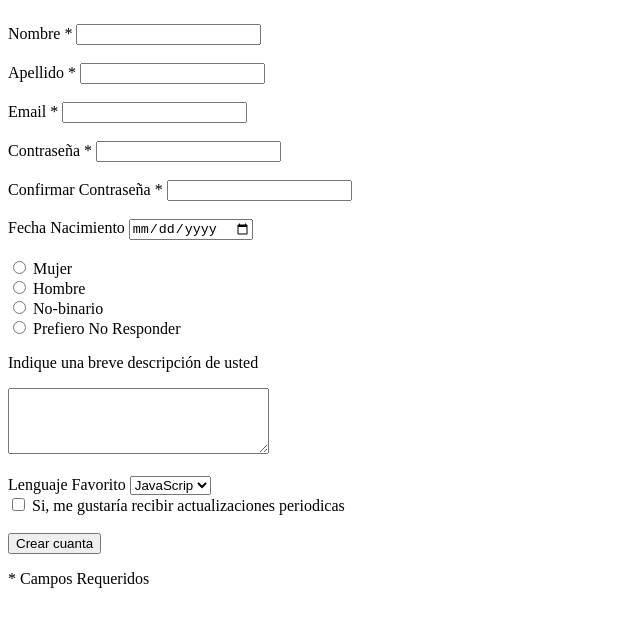
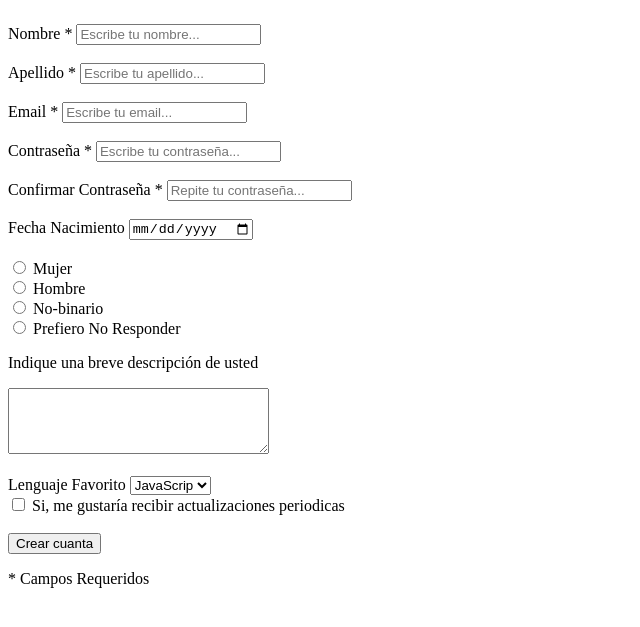
Before and after one commit to priscila-espinoza333/formulario_eje1, a plain HTML site: page index.html in a window 1280 px wide. Shown: the part 77-704 px from the top of the page, without its empty margins (0-640 px from the left). Drawn offline with Linux system fonts and the light colour scheme.

Commit message:
placeholder

```diff
--- a/index.html
+++ b/index.html
@@ -12,27 +12,28 @@
     <form action="/accion" method="post" >
     <div>
         <label for="input_texto">Nombre * </label>
-        <input type="text" name="input_texto" id="input_texto">
+        <input type="text" name="input_texto" id="input_texto" placeholder="Escribe tu nombre..." >
+
     </div> <br>
     <div>
         <label for="input_texto">Apellido * </label>
-        <input type="text" name="input_texto" required id="input_texto">
+        <input type="text" name="input_texto" required id="input_texto" placeholder="Escribe tu apellido..." >
     </div>
     <div> <br>
         <label for="input_texto">Email * </label>
-        <input type="text" name="input_texto" required id="input_texto">
+        <input type="text" name="input_texto" required id="input_texto" placeholder="Escribe tu email...">
     </div>
     <div> <br>
         <label for="input_contra">Contraseña * </label>
-        <input type="password" name="input_contra" required id="input_contra">
+        <input type="password" name="input_contra" required id="input_contra" placeholder="Escribe tu contraseña...">
     </div>
     <div> <br>
         <label for="input_contra">Confirmar Contraseña * </label>
-        <input type="password" name="input_contra" required id="input_contra">
+        <input type="password" name="input_contra" required id="input_contra" placeholder="Repite tu contraseña...">
     </div>
     <div> <br>
         <label for="input_fecha">Fecha Nacimiento</label>
-        <input type="date" name="input_fecha" id="input_fecha">
+        <input type="date" name="input_fecha" id="input_fecha" placeholder="Escribe tu fwcha nacimiento...">
     </div>
     <div> <br>
         <input type="radio" name="genero" value="mujer" id="input_mujer" >
```
